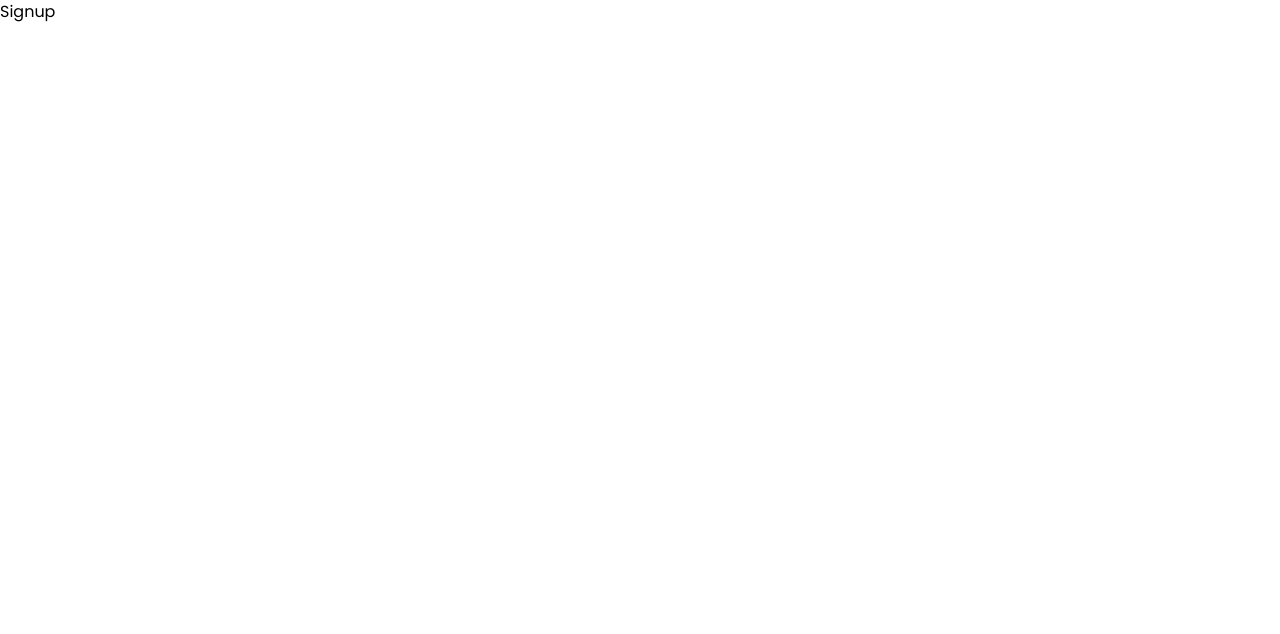
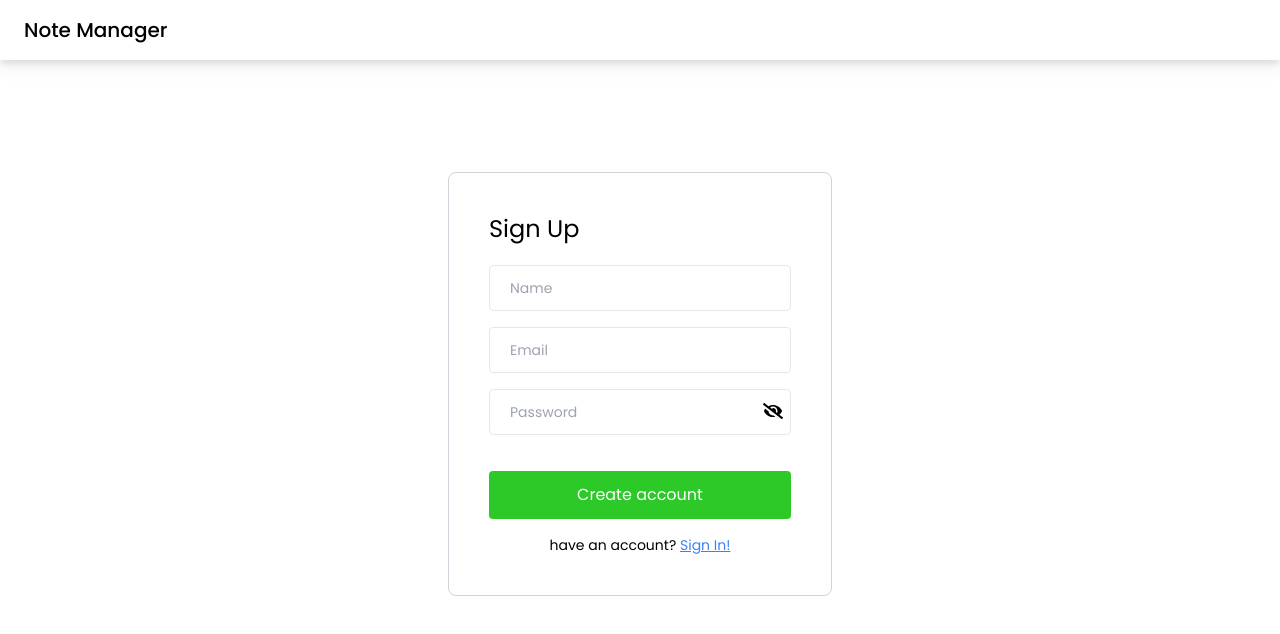
Before and after one commit to pasindud100/Note-Management-application--MERN, a React (Vite) app in the folder FE/: page /signup in a window 1280 px wide. Shown: the top 634 px of the page. Built offline with nearby package versions, Linux system fonts and the light colour scheme.

Commit message:
Created Sign up form in FE.

```diff
--- a/FE/src/pages/Login/Login.jsx
+++ b/FE/src/pages/Login/Login.jsx
@@ -26,9 +26,7 @@ function Login() {
       setError("Password is required");
       return;
     }
-      setError(null);
-
-
+    setError(null);
   };
 
   return (
@@ -57,13 +55,13 @@ function Login() {
               />
               <div className="flex justify-end relative top-[-50px] right-2">
                 {isShowPassword ? (
-                  <FaEyeSlash
+                  <FaEye
                     size={20}
                     className="cursor-pointer "
                     onClick={() => setIsShowPassword(!isShowPassword)}
                   />
                 ) : (
-                  <FaEye
+                  <FaEyeSlash
                     size={20}
                     className="cursor-pointer "
                     onClick={() => setIsShowPassword(!isShowPassword)}
--- a/FE/src/pages/Signup/Signup.jsx
+++ b/FE/src/pages/Signup/Signup.jsx
@@ -1,9 +1,103 @@
-import React from 'react'
+import React, { useState } from "react";
+import Navbar from "../../components/Navbar";
+import { Link } from "react-router-dom";
+import { FaEye } from "react-icons/fa";
+import { FaEyeSlash } from "react-icons/fa";
 
 function Signup() {
+  const [name, setName] = useState("");
+  const [email, setEmail] = useState("");
+  const [password, setPassword] = useState("");
+  const [error, setError] = useState(null);
+  const [isShowPassword, setIsShowPassword] = useState(false);
+
+  const validEmail = (email) => {
+    const emailRegex = /^[^\s@]+@[^\s@]+\.[^\s@]+$/;
+    return emailRegex.test(email);
+  };
+
+  const handleSignup = async (e) => {
+    e.preventDefault();
+
+    if (!name) {
+      setError("Please fill the name.");
+      return;
+    }
+    if (!validEmail(email)) {
+      setError("Please enter valid email");
+      return;
+    }
+    if (!password) {
+      setError("Please enter password");
+      return;
+    }
+    if (password.length < 6) {
+      setError("Password must be at least 6 characters long");
+      return;
+    }
+    setError("");
+  };
   return (
-    <div>Signup</div>
-  )
+    <div>
+      <Navbar />
+      <div className="flex items-center justify-center mt-28">
+        <div className="w-96 border border-gray-300 rounded-lg  p-10">
+          <form action="" onSubmit={handleSignup}>
+            <h2 className="mb-5 text-2xl">Sign Up</h2>
+
+            <input
+              type="text"
+              placeholder="Name"
+              className="input-box"
+              value={name}
+              onChange={(e) => setName(e.target.value)}
+            />
+            <input
+              type="text"
+              placeholder="Email"
+              className="input-box"
+              value={email}
+              onChange={(e) => setEmail(e.target.value)}
+            />
+
+            <input
+              placeholder="Password"
+              className="input-box"
+              value={password}
+              onChange={(e) => setPassword(e.target.value)}
+              type={isShowPassword ? "text" : "password"}
+            />
+            <div className="flex justify-end relative top-[-50px] right-2">
+              {isShowPassword ? (
+                <FaEye
+                  size={20}
+                  className="cursor-pointer "
+                  onClick={() => setIsShowPassword(!isShowPassword)}
+                />
+              ) : (
+                <FaEyeSlash
+                  size={20}
+                  className="cursor-pointer "
+                  onClick={() => setIsShowPassword(!isShowPassword)}
+                />
+              )}
+            </div>
+            {error && <p className="text-red-500 text-sm pb-2">{error}</p>}
+            <button type="submit" className="btn-primary">
+              Create account
+            </button>
+
+            <p className="text-sm text-center mt-4">
+              have an account?{" "}
+              <Link to="/login" className="text-blue-500 underline">
+                Sign In!
+              </Link>
+            </p>
+          </form>
+        </div>
+      </div>
+    </div>
+  );
 }
 
-export default Signup
+export default Signup;
```
